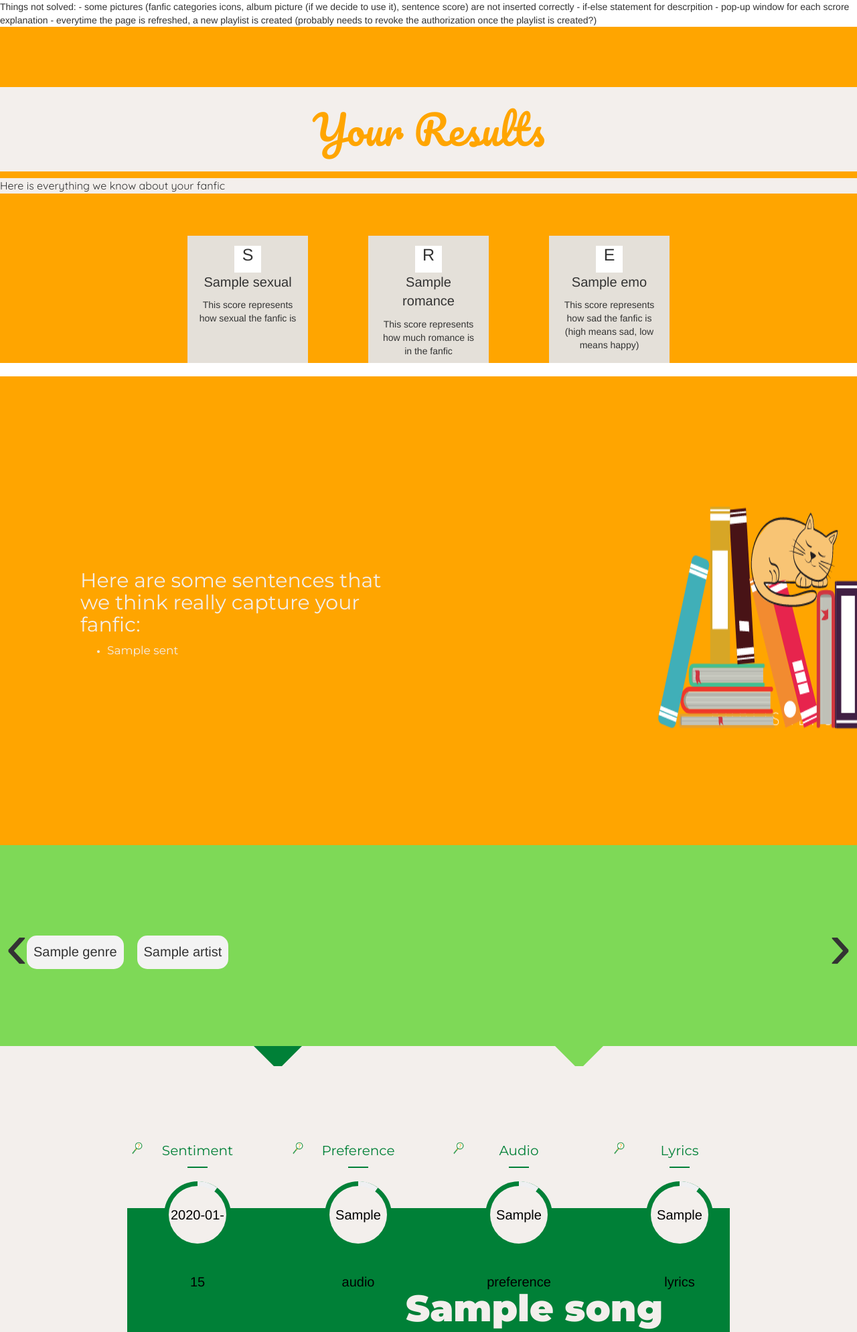
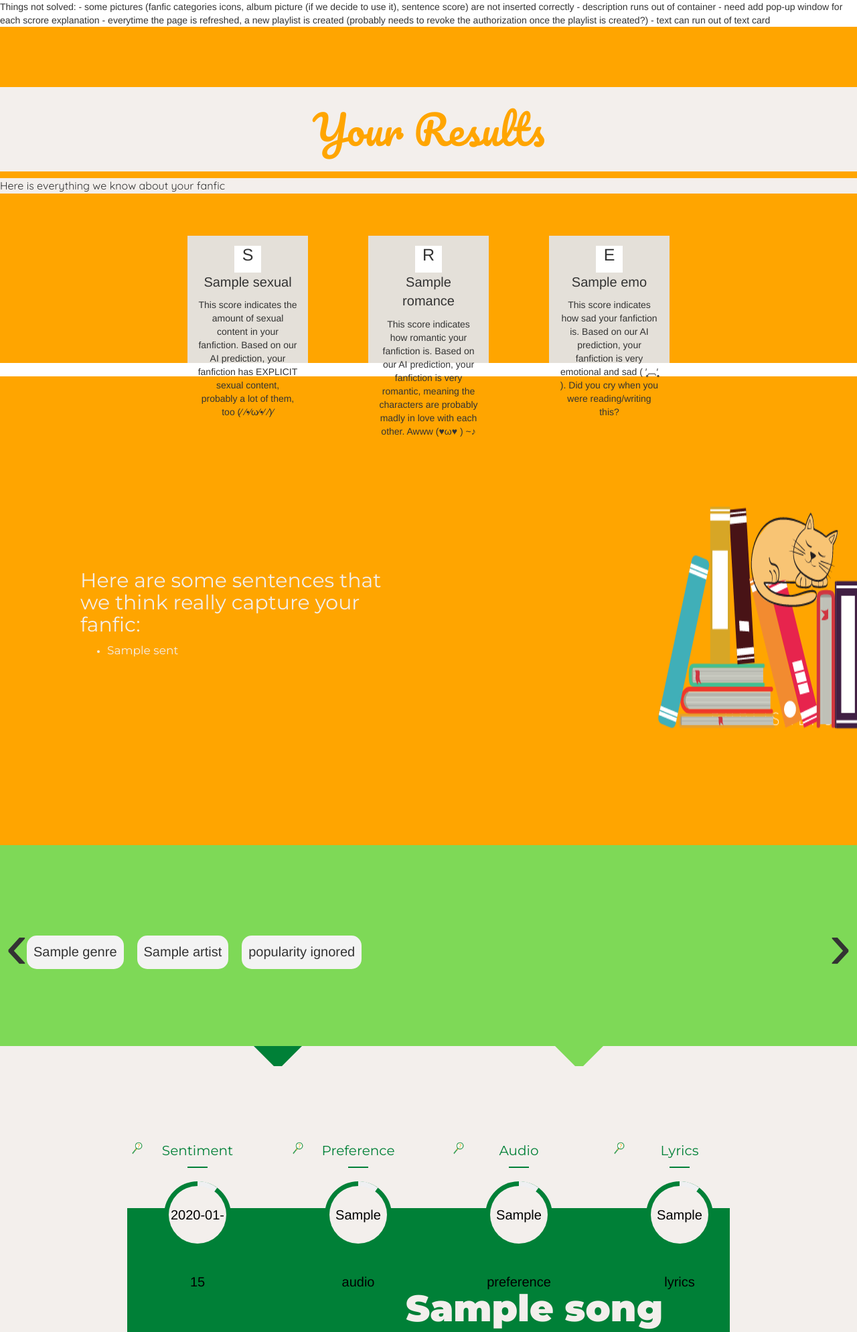
Before and after one commit to ArielJiang0520/fanfic-playlist, a Flask app: template app/templates/output2.html in a window 1280 px wide; the page is wider, and only the part inside the window is pictured. Shown: the top 1989 px of that part at 67% size. Run offline with Flask 2, Linux system fonts and the light colour scheme; the template is opened without the code that fills it: most values are stand-ins (such as "Sample title", 1, 10 or a date in 2020); parts of the project's set-up code (start-up, migrations or seed data) failed here and were passed over; some libraries are stand-ins or nearby versions.

Commit message:
add descriptions for scores

```diff
--- a/app/irsystem/controllers/search_controller.py
+++ b/app/irsystem/controllers/search_controller.py
@@ -53,7 +53,7 @@
         results_list = [project_name,net_id,get_genres(),get_artists(),sel_genres,sel_artists,result,startup.getUser()]
         return render_template('output2.html', name=project_name, netid=net_id,
                                genres=get_genres(), artists=get_artists(),
-                               sel_genres=sel_genres, sel_artists=sel_artists,
+                               sel_genres=sel_genres, sel_artists=sel_artists, popular=popular,
                                result=result, song_shown=0, spotify_auth_url = "http://localhost:5000/spotify/")
 
     return render_template('search2.html', name=project_name, netid=net_id, output_message='',
--- a/app/templates/output2.html
+++ b/app/templates/output2.html
@@ -1,8 +1,9 @@
 Things not solved:
 - some pictures (fanfic categories icons, album picture (if we decide to use it), sentence score) are not inserted correctly
-- if-else statement for descrpition
-- pop-up window for each scrore explanation
+- description runs out of container
+- need add pop-up window for each scrore explanation
 - everytime the page is refreshed, a new playlist is created (probably needs to revoke the authorization once the playlist is created?)
+- text can run out of text card
 
 
 <html>
@@ -40,18 +41,69 @@
           <div class='fic-score-item'>
             <h3 class='score-label'>S</h3>
             <p class='score-num'>{{result['fanfic']['scores']['Sexual']}}</p>
-            <p>This score represents how sexual the fanfic is</p>
+            {% if (result['fanfic']['scores']['Sexual'] <= 30) %}
+            <p>This score indicates the amount of sexual content in your fanfiction.
+               Based on our AI prediction, your fanfiction does not have any explicit sexual content. It’s probably PG-13!</p>
+
+            {% elif (result['fanfic']['scores']['Sexual'] > 30) and (result['fanfic']['scores']['Sexual'] <= 70) %}
+            <p>This score indicates the amount of sexual content in your fanfiction.
+              Based on our AI prediction, your fanfiction has some moderate amount of sexual content,
+              so it’s probably not suitable for the general audiences, but still not very explicit.
+            </p>
+
+            {% else %}
+            <p>This score indicates the amount of sexual content in your fanfiction.
+              Based on our AI prediction, your fanfiction has EXPLICIT sexual content,
+              probably a lot of them, too (⁄ ⁄•⁄ω⁄•⁄ ⁄)⁄
+            </p>
+            {% endif %}
           </div>
+
           <div class='fic-score-item'>
             <h3 class='score-label'>R</h3>
             <p class='score-num'>{{result['fanfic']['scores']['Romance']}}</p>
-            <p>This score represents how much romance is in the fanfic</p>
+            {% if (result['fanfic']['scores']['Romance'] <= 30) %}
+            <p>This score indicates how romantic your fanfiction is. Based on our AI prediction, your fanfiction is not very romantic,
+              so there’s probably not much kissing, cuddling, or love confessions going on.
+            </p>
+
+            {% elif (result['fanfic']['scores']['Romance'] > 30) and (result['fanfic']['scores']['Romance'] <= 70) %}
+            <p>This score indicates how romantic your fanfiction is.
+              Based on our AI prediction, your fanfiction probably has
+              moderate amount of romance involved, but it’s not everywhere.
+            </p>
+
+            {% else %}
+            <p>This score indicates how romantic your fanfiction is.
+              Based on our AI prediction, your fanfiction is very romantic,
+              meaning the characters are probably madly in love with each other. Awww (♥ω♥ ) ~♪
+            </p>
+            {% endif %}
           </div>
+
           <div class='fic-score-item'>
             <h3 class='score-label'>E</h3>
             <p class='score-num'>{{result['fanfic']['scores']['Emo']}}</p>
-            <p>This score represents how sad the fanfic is (high means sad, low means happy)</p>
+            {% if (result['fanfic']['scores']['Emo'] <= 30) %}
+            <p>This score indicates how sad your fanfiction is.
+              Based on our AI prediction, your fanfiction is probably
+              a light-hearted story with little to now angst involved.
+            </p>
+
+            {% elif (result['fanfic']['scores']['Emo'] > 30) and (result['fanfic']['scores']['Emo'] <= 80) %}
+            <p>This score indicates how sad your fanfiction is.
+              Based on our AI prediction, you have a fanfiction that is neither too sad nor too happy,
+              which means the emotions are balanced and it could be really well-written!
+            </p>
+
+            {% else %}
+            <p>This score indicates how sad your fanfiction is.
+              Based on our AI prediction, your fanfiction is very emotional and sad ( ′̥̥̥︹′̥̥̥  ).
+              Did you cry when you were reading/writing this?
+            </p>
+            {% endif %}
           </div>
+
         </div>
         {% endif %}
       </div>
@@ -85,19 +137,43 @@
       <div class='background-square-ga'>
         <ul class='genre-list'>
           {% if sel_genres %}
+
           {% for genre in sel_genres %}
           <li class='genre'>
             <p class='genre-text'>{{genre}}</p>
           </li>
           {%endfor%}
+
+          {% else %}
+          <li class='genre'>
+            <p class='genre-text'>no genre selected</p>
+          </li>
           {% endif %}
+
           {% if sel_artists %}
           {% for artist in sel_artists %}
           <li class='genre'>
             <p class='genre-text'>{{artist}}</p>
           </li>
           {%endfor%}
+
+          {% else %}
+          <li class='genre'>
+            <p class='genre-text'>no artist selected</p>
+          </li>
           {% endif %}
+
+          {% if popular %}
+          <li class='genre'>
+            <p class='genre-text'>prefer popular</p>
+          </li>
+          {% else %}
+          <li class='genre'>
+            <p class='genre-text'>popularity ignored</p>
+          </li>
+          {% endif %}
+
+
         </ul>
 
         <div class="paddles">
```
